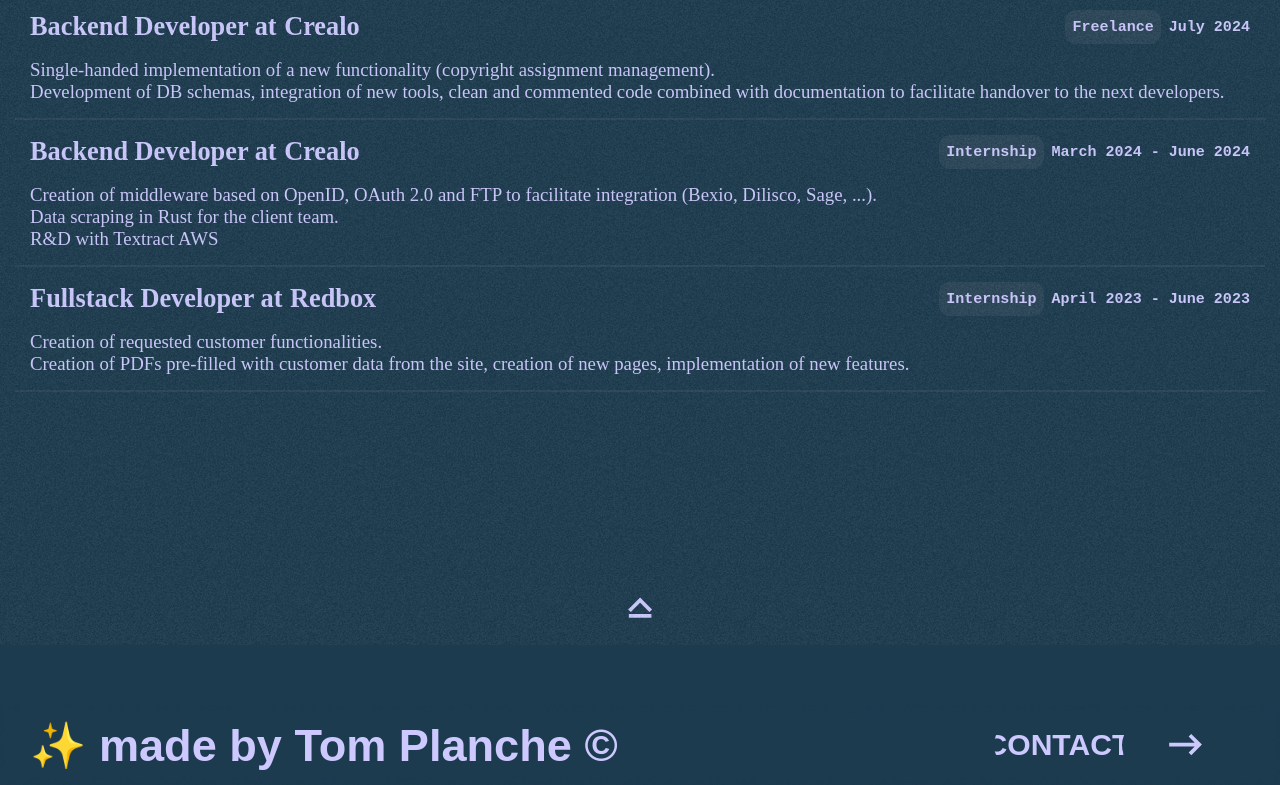
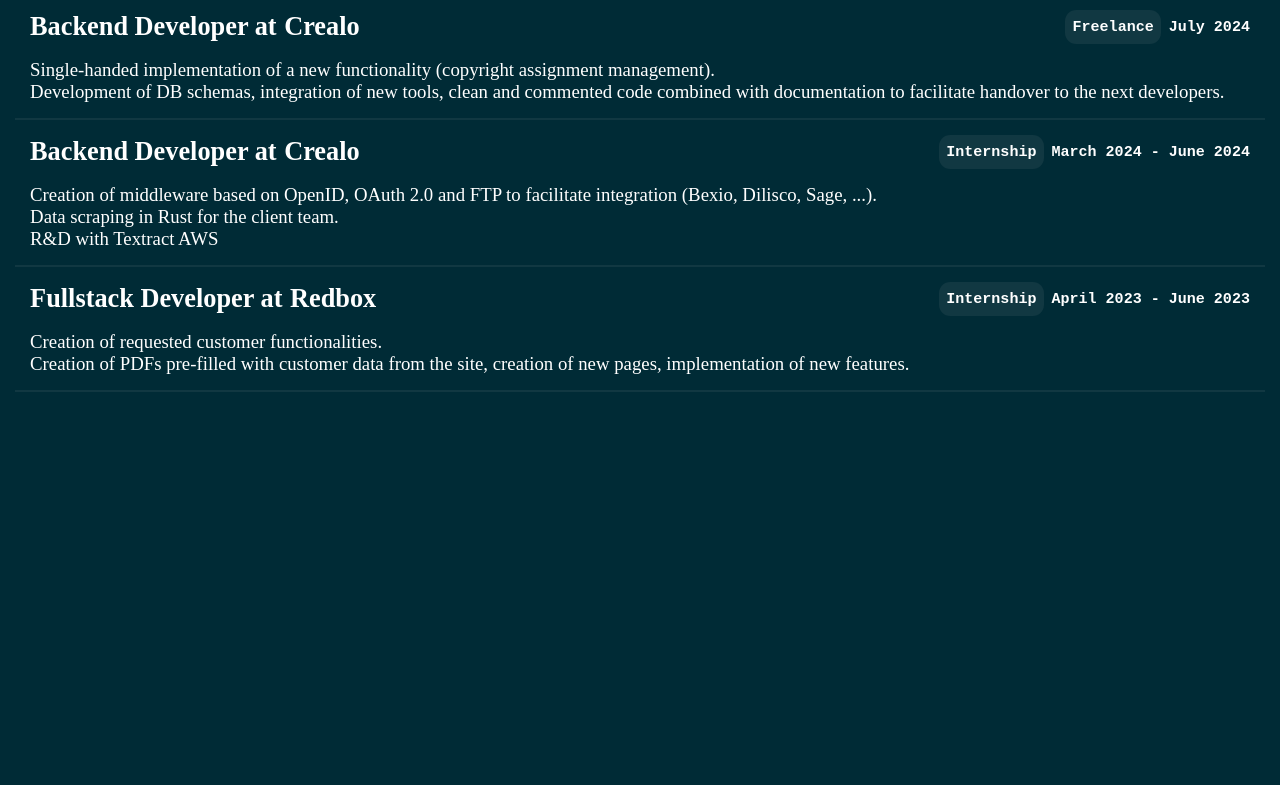
Before and after one commit to TomPlanche/website, a SvelteKit app: page / in a window 1280 px wide. Shown: the part 845-1630 px from the top of the page. After the commit the page ends 1490 px from the top, so only its background shows below. Built offline with nearby package versions, Linux system fonts and the light colour scheme; a web font is replaced by a local one.

Commit message:
[31] (feat on header-rework) Better colors, layout and header blur.

```diff
--- a/src/lib/components/NiceHeader.svelte
+++ b/src/lib/components/NiceHeader.svelte
@@ -11,7 +11,7 @@
 // Variables
 // Binds
 let nav: HTMLElement;
-let svg: HTMLOrSVGElement;
+let crossSvg: HTMLOrSVGElement;
 let linksContainer: HTMLElement;
 
 let isAnimating = false;
@@ -45,14 +45,14 @@
 let closeTimeline: gsap.core.Timeline;
 
 // Watchers
-$: if (svg && nav) {
+$: if (crossSvg && nav) {
 	closeTimeline = gsap
 		.timeline(timelineDefaults)
 		.to(nav, {
 			height: "10vh",
 		})
 		.to(
-			svg,
+			crossSvg,
 			{
 				rotate: 180,
 			},
@@ -62,11 +62,11 @@
 			"#nav-container",
 			{
 				// css `backdrop-filter` property
-				backdropFilter: "blur(0px)",
+				backdropFilter: "none",
 			},
 			"<",
 		)
-		.set(svg, {
+		.set(crossSvg, {
 			rotate: 0,
 		})
 		.pause();
@@ -77,7 +77,7 @@
 			height: "40vh",
 		})
 		.to(
-			svg,
+			crossSvg,
 			{
 				rotate: 135,
 			},
@@ -147,7 +147,7 @@
 				height: "10vh",
 			})
 			.to(
-				svg,
+				crossSvg,
 				{
 					rotate: 180,
 				},
@@ -157,11 +157,11 @@
 				"#nav-container",
 				{
 					// css `backdrop-filter` property
-					backdropFilter: "blur(0px)",
+					backdropFilter: "none",
 				},
 				"<",
 			)
-			.set(svg, {
+			.set(crossSvg, {
 				rotate: 0,
 			});
 	}
@@ -180,8 +180,6 @@
       use:onClickOutside={handleClickOutside}
 
       aria-hidden="true"
-
-      style="height: {styleVars.headerHeight}"
   >
     <div class="top">
       <div class="infos">
@@ -190,7 +188,7 @@
       </div>
 
       <svg
-          bind:this={svg}
+          bind:this={crossSvg}
 
           width="24"
           height="24"
@@ -283,6 +281,8 @@
 
       outline: $main-color solid 1px;
       border-radius: 1rem;
+
+      backdrop-filter: blur(4px);
 
       z-index: 10;
 
--- a/src/lib/styles/_variables.scss
+++ b/src/lib/styles/_variables.scss
@@ -57,41 +57,17 @@
 //$app-bg-dark: #212A37;
 //$app-bg-dark: #00203E;
 //$app-bg-dark: #080a13;
-$app-bg-dark: #1c3b4f;
+$app-bg-dark: #002b36;
 $app-bg-light: #e5e3de;
 
 $black: #02040a;
 $black-dimed: #02040a75;
-$main-color: rgb(205, 201, 255);
+//$main-color: rgb(205, 201, 255);
+$main-color: rgb(255, 255, 255);
 
-$header-bg: #1c3b4f;
 
-$green-light: #8b9c8f;
 $outline-dark: #eeeeee25;
-$outline-light: $green-light;
 
-$white: #e8e4d9;
-$white-dimmed: #e8e4d975;
-
-$red-error: #c52d2a;
-$red-error-dimmed: #c52d2a75;
-
-$accent: #1f6feb;
-$accent-dimmed: #1f6feb75;
-
-$border-color: #30363d;
-
-$button-bg: #1f6feb;
-$button-hover-bg: #388bfd;
-
-$gold: #d0d066;
-$gold-dimmed: #d0d06650;
-
-$form-bg-black: #161b22;
-$form-bg-white: #a5abb2;
-
-$green: #39d353;
-$green-dimmed: #39d35375;
 
 /* Corner radiuses */
 $outer-corner-radius: 2rem;
--- a/src/routes/+layout.svelte
+++ b/src/routes/+layout.svelte
@@ -62,7 +62,7 @@
 
 {#if dimensions.width > 768}
   <Cursor bind:this={cursor} />
-  <Footer />
+<!--  <Footer />-->
 
 <!--  <MusicPlaying debug={false} showIfNotPlaying={false}/>-->
 {/if}
--- a/src/routes/+page.svelte
+++ b/src/routes/+page.svelte
@@ -79,6 +79,8 @@
 let title: HTMLHeadingElement;
 let subtitle: HTMLHeadingElement;
 
+// Watchers
+
 // Lifecycle
 onMount(() => {
 	$mainStore.loadingAnimationIsDone = true;
@@ -112,46 +114,20 @@
 <section id="home">
   <h1 bind:this={title}>{titleContent}</h1>
   <h2 bind:this={subtitle}>I do <span>stuff</span> with code</h2>
-
-  <svg
-      id="down"
-
-      width="24"
-      height="24"
-      viewBox="0 0 24 24"
-      fill="none"
-      xmlns="http://www.w3.org/2000/svg"
-  >
-    <path
-        d="M16.9498 14.3948L18.364 12.9805L12 6.61658L5.63605 12.9805L7.05026 14.3948L12 9.445L16.9498 14.3948Z"
-        fill="currentColor"
-    />
-    <path d="M6.00014 17.3835H18.0001V15.3835H6.00014V17.3835Z" fill="currentColor"/>
-  </svg>
-
 </section>
 
-<Spacer height="{mainTopPadding}"/>
+{#if $mainStore.loadingAnimationIsDone}
+  <Spacer height="{mainTopPadding}"/>
 
-<section>
-  <h3>Work Experience</h3>
+  <section>
+    <h3>Work Experience</h3>
 
-  <Work {experiences}/>
-</section>
+    <Work {experiences}/>
+  </section>
+{/if}
 
 <style lang="scss">
   @import '$lib/styles/variables';
-
-  #down {
-    position: absolute;
-    bottom: $main-padding;
-    right: 50%;
-
-    transform: translateX(50%);
-
-    height: 3rem;
-    width: 3rem;
-  }
 
   section {
     align-self: flex-start;
```
Also changed, not shown: 1 other file (tests, documents, lock files or other folders).
